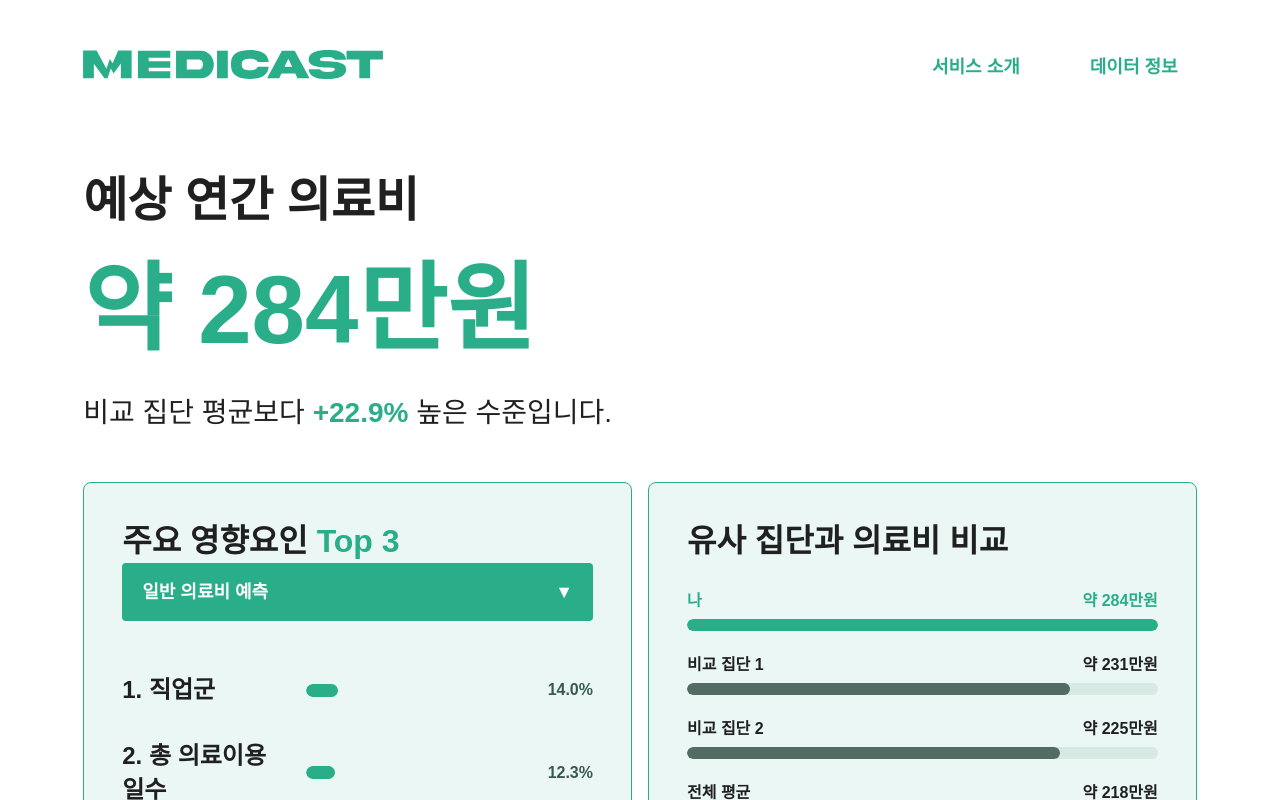
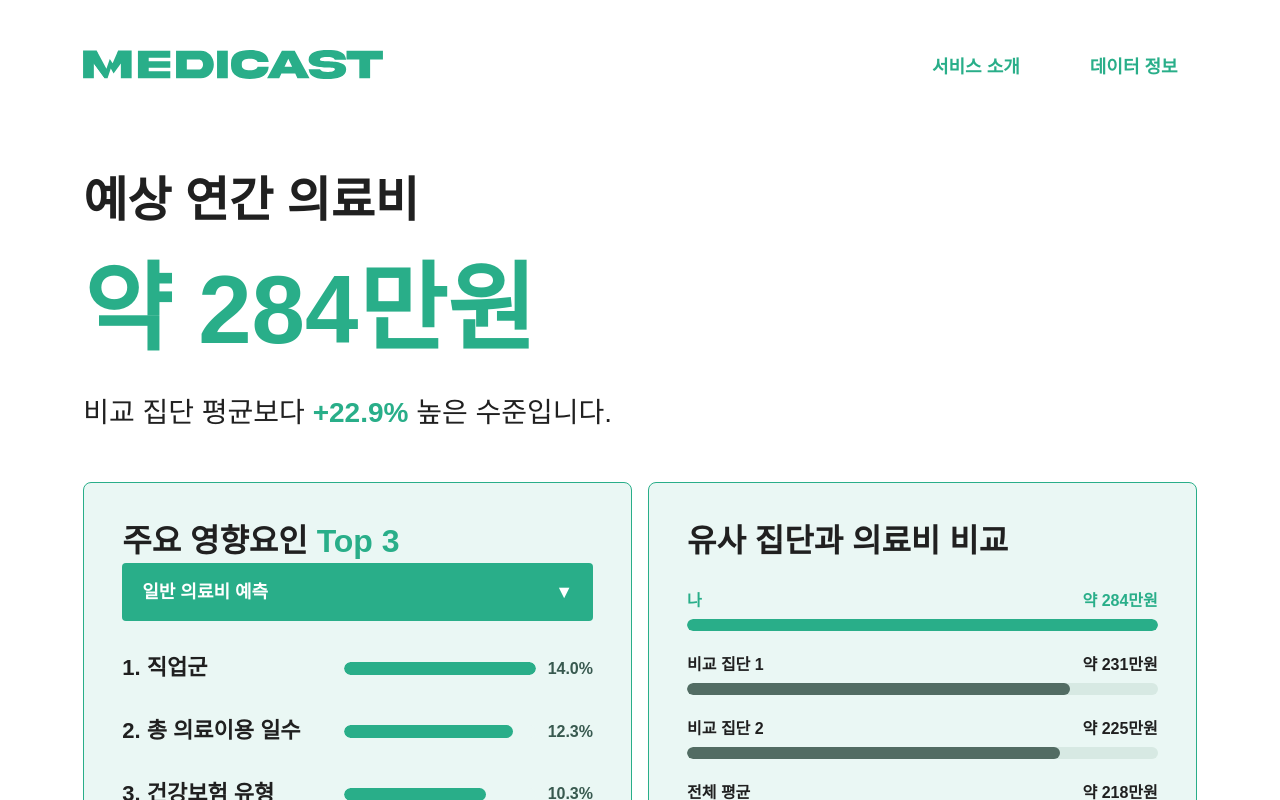
Before and after one commit to 2026-DDJ/FE, a React (Vite) app: page /analysis/result in a window 1280 px wide. Shown: the top 800 px of the page. Built offline with nearby package versions, Linux system fonts and the light colour scheme; a web font is replaced by a local one.

Commit message:
style: improve factor spacing, single-line labels and relative bar scale

```diff
--- a/src/pages/analysis/AnalysisResult.jsx
+++ b/src/pages/analysis/AnalysisResult.jsx
@@ -120,7 +120,7 @@ const AnalysisResult = () => {
 
                     <FactorTrack role="meter" aria-label={`${factor.name} 중요도 비중`} aria-valuemin={0} aria-valuemax={100} aria-valuenow={Number(factor.score.toFixed(1))}>
                       <FactorFill
-                        $score={factor.score}
+                        $score={factors[0].score > 0 ? factor.score / factors[0].score * 100 : 0}
                       />
                     </FactorTrack>
                     <FactorScore>{factor.score.toFixed(1)}%</FactorScore>
--- a/src/styles/AnalysisResult.styles.js
+++ b/src/styles/AnalysisResult.styles.js
@@ -144,11 +144,11 @@ export const FactorList = styled.div`
   flex-direction: column;
 
   gap: 32px;
-  margin-top: 52px;
+  margin-top: 32px;
 
   @media (max-width: 480px) {
     gap: 28px;
-    margin-top: 40px;
+    margin-top: 28px;
   }
 `;
 
@@ -164,20 +164,22 @@ export const FactorItem = styled.div`
 `;
 
 export const FactorLabel = styled.div`
-  width: 172px;
+  width: 210px;
   flex-shrink: 0;
-
   color: #202020;
-
-  font-size: 24px;
+  font-size: 22px;
   font-weight: 600;
-
-  overflow-wrap: anywhere;
+  white-space: nowrap;
   line-height: 1.4;
 
+  @media (max-width: 1100px) {
+    width: 180px;
+    font-size: 18px;
+  }
+
   @media (max-width: 480px) {
-    width: 116px;
-    font-size: 16px;
+    width: 150px;
+    font-size: 15px;
   }
 `;
 
--- a/src/utils/modelFactors.js
+++ b/src/utils/modelFactors.js
@@ -7,7 +7,7 @@ const LABELS = {
   hospitalized_year: "최근 1년 입원", activity_limitation: "활동 제한", anxiety_depression: "불안·우울", eco9: "직업군",
   ms_total_days: "총 의료이용 일수", ms_in_treatment_nunique: "입원 치료 종류 수",
   ms_facility_nunique: "이용 의료기관 종류 수", ms_mtype_1_count: "의료이용 유형 1 횟수",
-  ms_mtype_3_count: "의료이용 유형 3 횟수", ms_in_reason_2_count: "입원 사유(코드 2) 횟수",
+  ms_mtype_3_count: "의료이용 유형 3 횟수", ms_in_reason_2_count: "입원 횟수",
   ms_in_trt_1_count: "입원 치료 1 횟수", ms_in_choice_1_count: "입원 선택 1 횟수",
   ms_in_care2_2_count: "입원 돌봄 2 횟수", ms_in_dsc_nunique: "입원 질환 종류 수",
   ms_dent_trt_10_count: "치과 치료 10 횟수", ms_dent_trt_5_count: "치과 치료 5 횟수",
```
Also changed, not shown: 1 other file (tests, documents, lock files or other folders).
